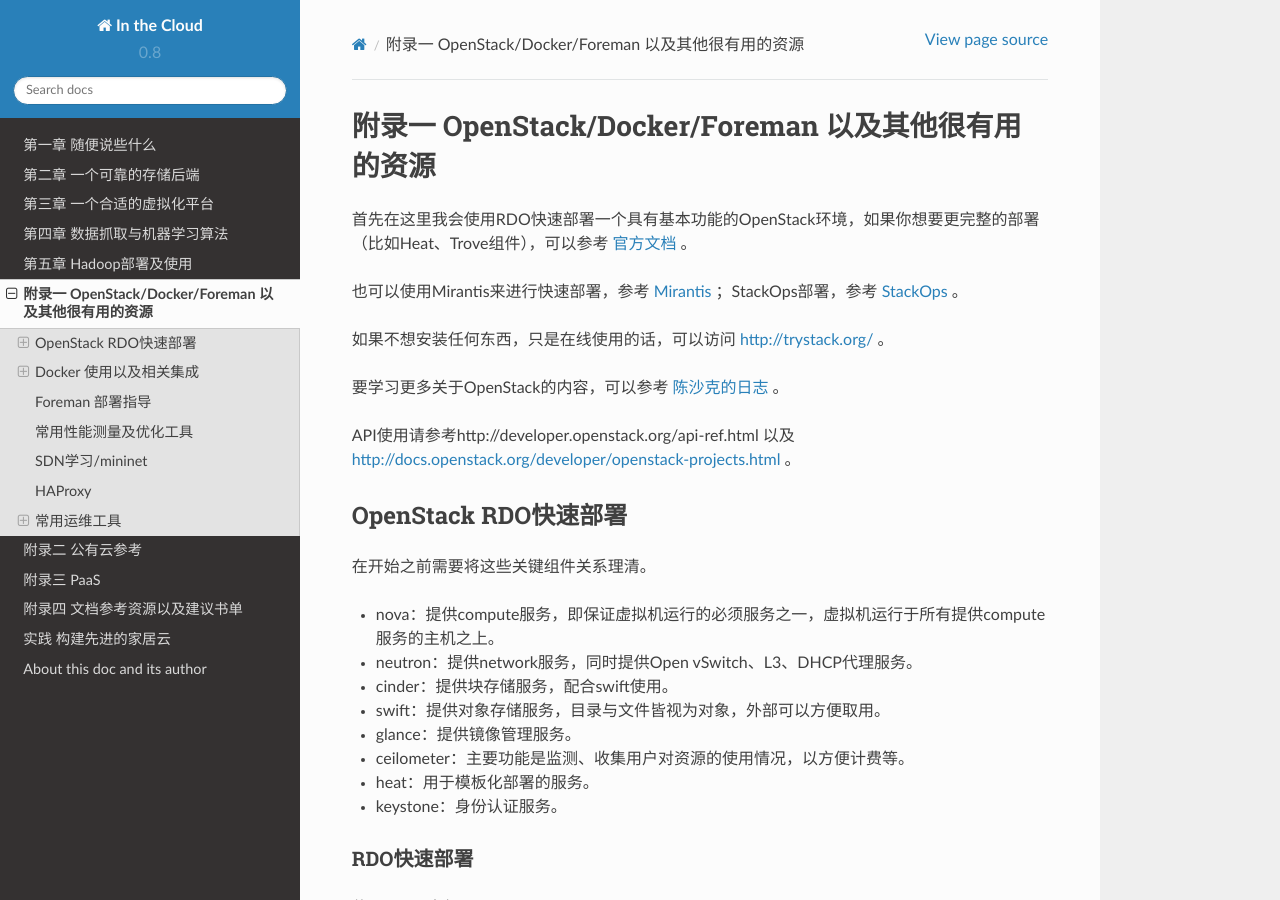
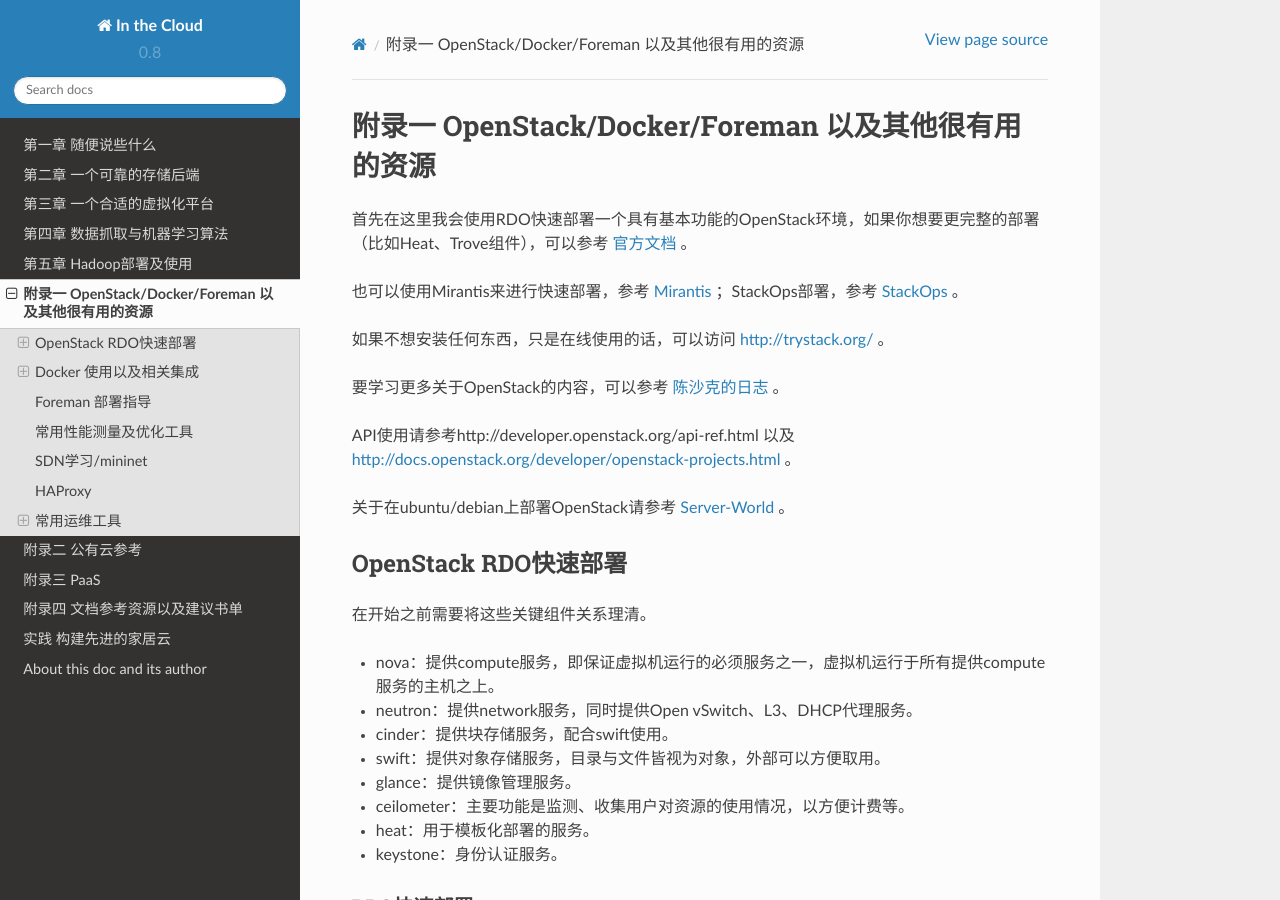
Before and after one commit to lofyer/InTheCloud, a Sphinx documentation site: the page built from source/posts/appendix01.rst, in a window 1280 px wide and 900 px high. Built offline with Sphinx 7.4.7 and the Read the Docs theme 2.0.0, drawn with Linux system fonts in a browser that asks for light colours; formulas are drawn with MathJax 3.

Commit message:
add server-world

```diff
--- a/source/posts/appendix01.rst
+++ b/source/posts/appendix01.rst
@@ -11,6 +11,8 @@
 要学习更多关于OpenStack的内容，可以参考 `陈沙克的日志 <http://www.chenshake.com/cloud-computing/>`_ 。
 
 API使用请参考http://developer.openstack.org/api-ref.html 以及 http://docs.openstack.org/developer/openstack-projects.html 。
+
+关于在ubuntu/debian上部署OpenStack请参考 `Server-World <http://www.server-world.info/en/>`_ 。
 
 ---------------------
 OpenStack RDO快速部署
```
